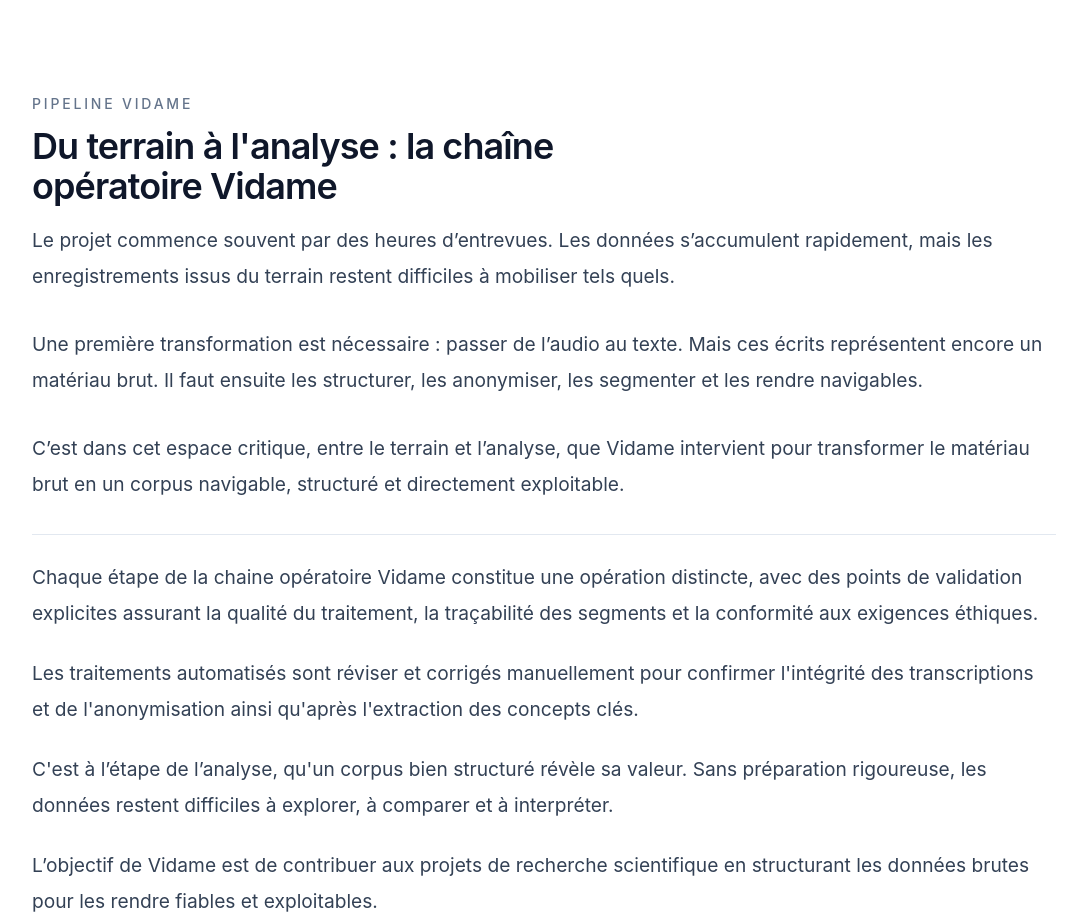
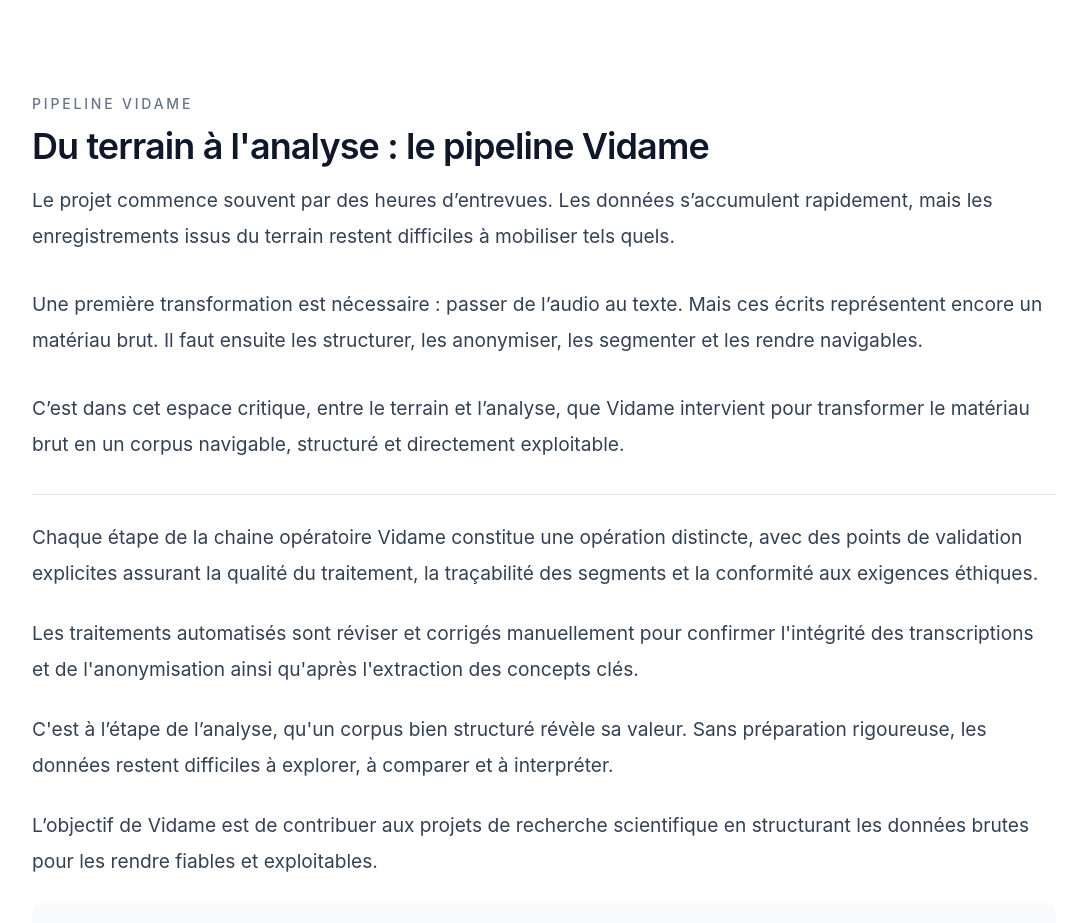
Before and after one commit to momopro21/vidame-recherche, a React (Vite) app: page / in a window 1280 px wide. Shown: the part 1225-2148 px from the top of the page, without its empty margins (0-1087 px from the left). Built offline with nearby package versions, Linux system fonts and the light colour scheme; the HTML template or start-up script is replaced by a standard one.

Commit message:
Update App.tsx

```diff
--- a/src/App.tsx
+++ b/src/App.tsx
@@ -635,8 +635,8 @@ function Accueil({setPage,lang,}: {setPage: (page: string) => void;lang: "fr" |
               eyebrow={lang === "fr" ? "PIPELINE VIDAME" : "VIDAME PIPELINE"}
              title={
               lang === "fr"
-              ? "Du terrain à l'analyse : la chaîne opératoire\u00A0Vidame"
-              : "From fieldwork to analysis: the Vidame operational chain"
+              ? "Du terrain à l'analyse : le pipeline\u00A0Vidame"
+              : "From fieldwork to analysis: the Pipeline Vidame"
             }
             />
           </div>
```
